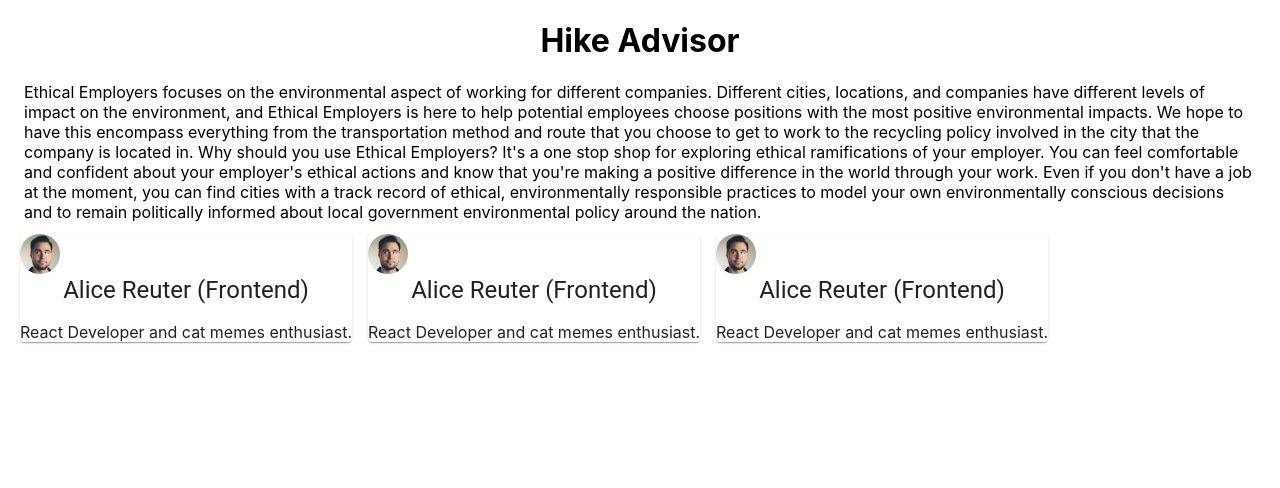
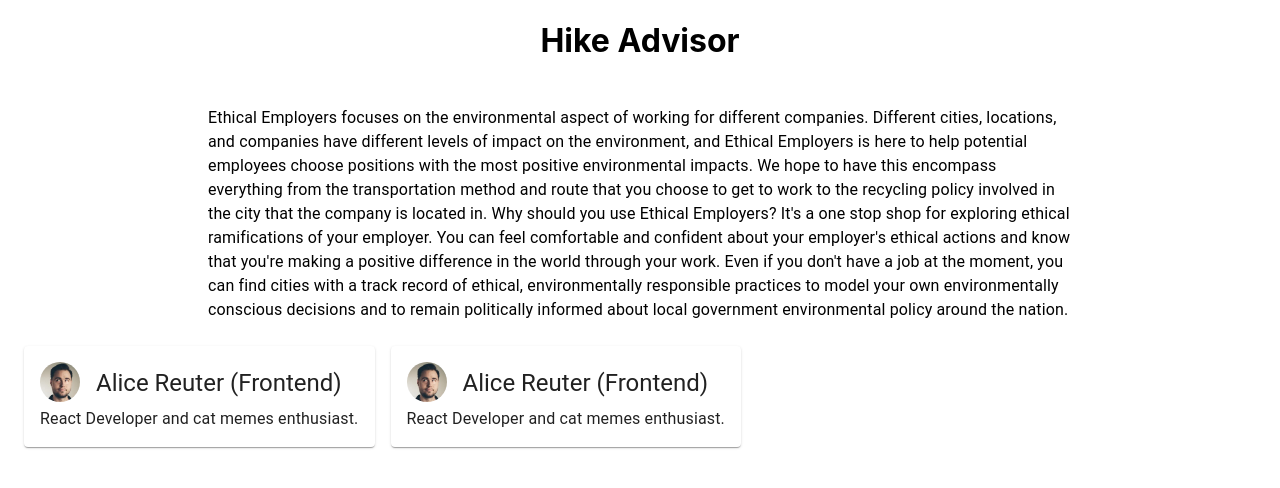
Before and after one commit to alicelambda/hikeadvisor, a React (Create React App) app in the folder frontend/: page / in a window 1280 px wide. Shown: the top 488 px of the page. Built offline with nearby package versions, Linux system fonts and the light colour scheme.

Commit message:
adde Box components to style our blurbs

```diff
--- a/frontend/src/About.js
+++ b/frontend/src/About.js
@@ -2,6 +2,8 @@ import React from 'react';
 import Container from '@material-ui/core/Container';
 import Blurb from './About/Blurb';
 import Grid from '@material-ui/core/Grid';
+import { Typography } from '@material-ui/core';
+import Box from '@material-ui/core/Box';
 
 
 export default function About() {
@@ -10,13 +12,19 @@ export default function About() {
 
         <Container >
             <h1>Hike Advisor</h1>
-            <p>
-            Ethical Employers focuses on the environmental aspect of working for different companies. Different cities, locations, and companies have different levels of impact on the environment, and Ethical Employers is here to help potential employees choose positions with the most positive environmental impacts. We hope to have this encompass everything from the transportation method and route that you choose to get to work to the recycling policy involved in the city that the company is located in.
+            <Container  maxWidth="md">
 
-Why should you use Ethical Employers? It's a one stop shop for exploring ethical ramifications of your employer. You can feel comfortable and confident about your employer's ethical actions and know that you're making a positive difference in the world through your work. Even if you don't have a job at the moment, you can find cities with a track record of ethical, environmentally responsible practices to model your own environmentally conscious decisions and to remain politically informed about local government environmental policy around the nation.
-            </p>
-            <Grid container spacing={3}>
-                <Blurb/>
+            <Box textAlign="left" p={3}  alignContent="center">
+
+                <Typography variant="body1" component="h2" maxWidth="xs">
+                Ethical Employers focuses on the environmental aspect of working for different companies. Different cities, locations, and companies have different levels of impact on the environment, and Ethical Employers is here to help potential employees choose positions with the most positive environmental impacts. We hope to have this encompass everything from the transportation method and route that you choose to get to work to the recycling policy involved in the city that the company is located in.
+
+    Why should you use Ethical Employers? It's a one stop shop for exploring ethical ramifications of your employer. You can feel comfortable and confident about your employer's ethical actions and know that you're making a positive difference in the world through your work. Even if you don't have a job at the moment, you can find cities with a track record of ethical, environmentally responsible practices to model your own environmentally conscious decisions and to remain politically informed about local government environmental policy around the nation.
+                </Typography>
+
+            </Box>
+            </Container>
+            <Grid container spacing={2}>
                 <Blurb/>
                 <Blurb/>
             </Grid>
--- a/frontend/src/About/Blurb.js
+++ b/frontend/src/About/Blurb.js
@@ -3,9 +3,8 @@ import Avatar from '@material-ui/core/Avatar';
 import { makeStyles } from '@material-ui/core/styles';
 import { Typography } from '@material-ui/core';
 import Grid from '@material-ui/core/Grid';
-import Card from '@material-ui/core/Card';
 import Paper from '@material-ui/core/Paper';
-
+import Box from '@material-ui/core/Box';
 const useStyles = makeStyles(theme => ({
     root: {
       display: 'flex',
@@ -25,16 +24,27 @@ const useStyles = makeStyles(theme => ({
 
 export default function Blurb() {
     const classes = useStyles();
+
     return (
 
-        <div className={classes.root} >
-           <Grid item xs={12} spacing={3}>
-          <Paper>
-                <Avatar alt="Remy Sharp" src="/face.jpg" className={classes.large} />
-                <Typography variant="h5" component="h2" id="blurbtitle">
-                  Alice Reuter (Frontend)
-                </Typography>
-                <p>React Developer and cat memes enthusiast.</p>
+        <div className={classes.root}  >
+           <Grid item xs={12} spacing={2}>
+          <Paper >
+            <Box p={2}>
+                <Grid container spacing={2}>
+                  <Grid item>
+                    <Avatar alt="Remy Sharp" src="/face.jpg" className={classes.large} />
+                  </Grid>
+                  <Grid item>
+                    <Typography variant="h5" component="h2" id="blurbtitle">
+                      Alice Reuter (Frontend)
+                    </Typography>
+                    </Grid>
+                </Grid>
+              <Typography variant="body1" component="h2" id="blurbtitle">
+              React Developer and cat memes enthusiast.
+              </Typography>
+            </Box>
           </Paper>
           </Grid>
         </div>
--- a/frontend/src/App.css
+++ b/frontend/src/App.css
@@ -40,3 +40,8 @@
 p {
   text-align:left;
 }
+
+
+#blurbtitle {
+  margin-top: 0.3rem;
+}
```
